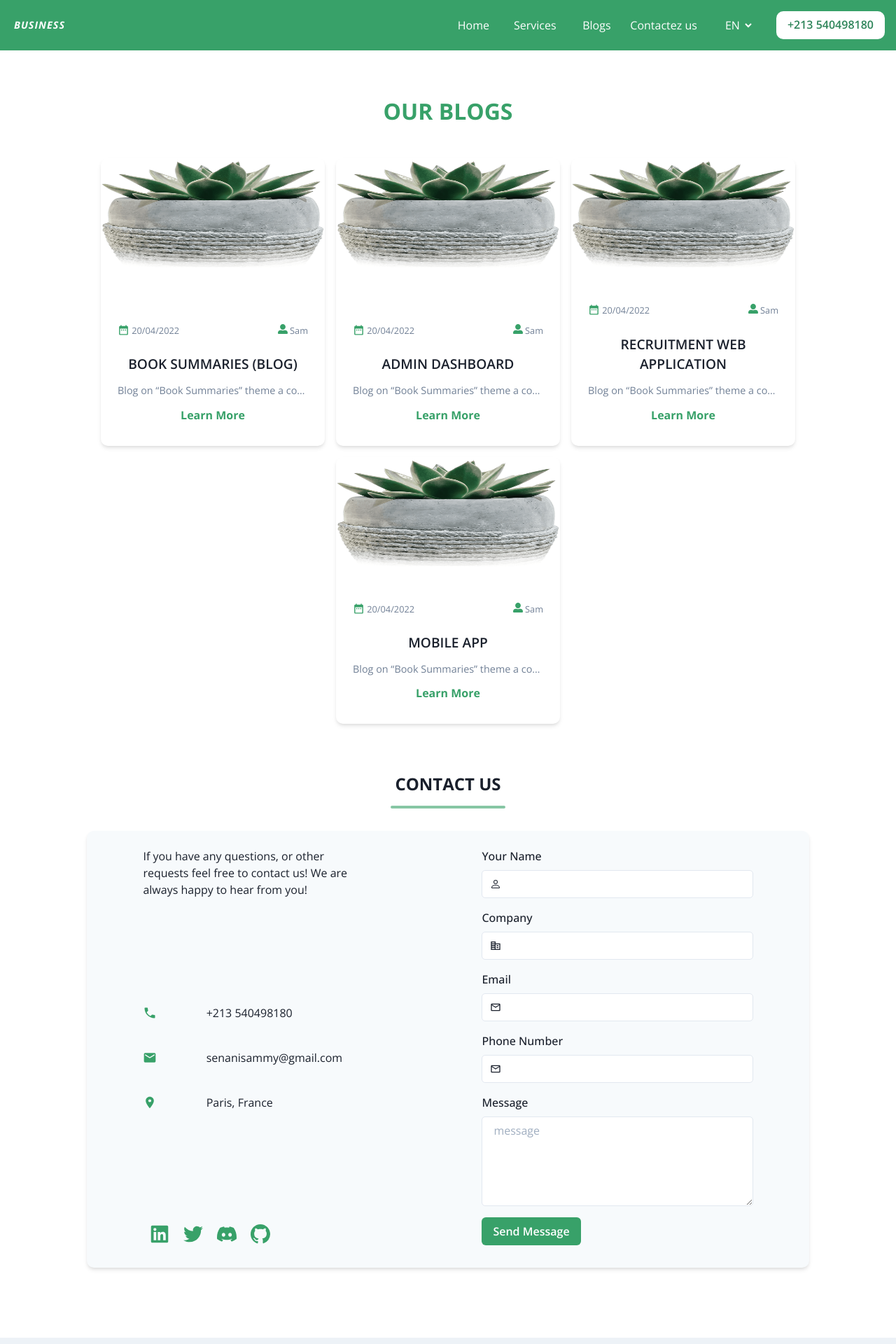
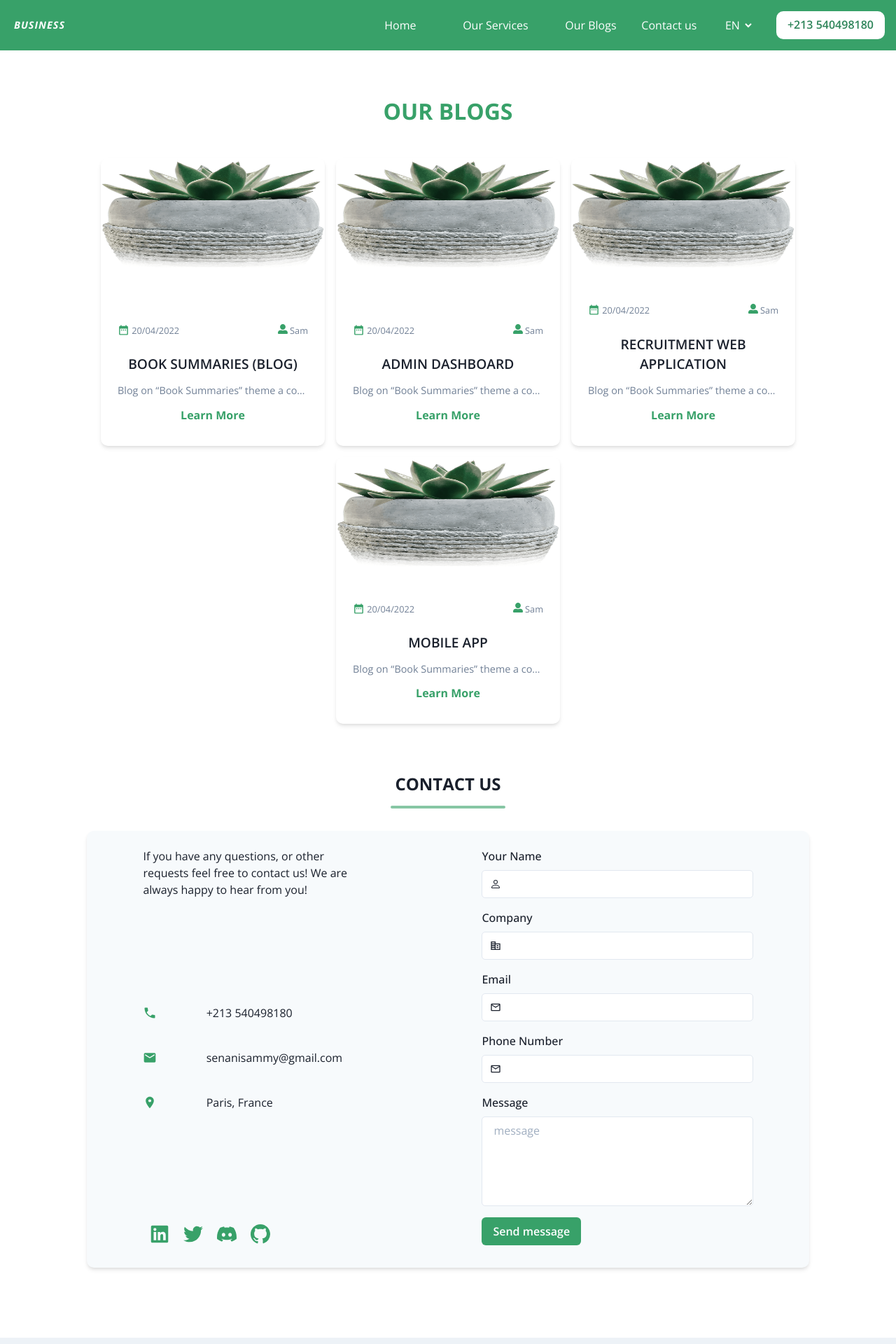
Before and after one commit to Samlogy/nextjs-boilterplate-typescript-chakraui, a Next.js app: page /blogs in a window 1280 px wide. Shown: the top 1920 px of the page at 70% size. Built offline with nearby package versions, Linux system fonts and the light colour scheme.

Commit message:
add: transaltion to website fix: some beugs

```diff
--- a/components/About.tsx
+++ b/components/About.tsx
@@ -1,5 +1,5 @@
 import { Flex, Heading, Image, Text } from '@chakra-ui/react'
-import SectionWrapper from './SectionWrapper'
+import { SectionWrapper, CallToAction } from './'
 import { useLocale } from '../lib/hooks'
 
 const About = ({ data }: { data: any }) => {
@@ -26,6 +26,8 @@ const About = ({ data }: { data: any }) => {
               </Text>
             ))}
           </Flex>
+
+          <CallToAction />
         </Flex>
       </Flex>
     </SectionWrapper>
--- a/components/Blog.tsx
+++ b/components/Blog.tsx
@@ -5,6 +5,7 @@ import Link from 'next/link'
 import { useLocale } from '../lib/hooks'
 
 const Blog = ({ data }: { data: any }) => {
+  const { t } = useLocale()
   return (
     <Link href={`/blog/${data.id}`} passHref>
       <Flex
@@ -48,7 +49,7 @@ const Blog = ({ data }: { data: any }) => {
             {data.text}
           </Text>
           <Text fontWeight={'bold'} color={'accent_4'} textAlign="center">
-            Learn More
+            {t.globals.learn_more}
           </Text>
         </Flex>
       </Flex>
--- a/components/Contact.tsx
+++ b/components/Contact.tsx
@@ -70,7 +70,7 @@ const socialMedia = [
   }
 ]
 
-export default function contact() {
+export default function Contact() {
   const {
     register,
     handleSubmit,
@@ -78,12 +78,11 @@ export default function contact() {
   } = useForm({
     resolver: yupResolver(contactSchema)
   })
+  const { t } = useLocale()
 
   const toast = useToast()
 
   const onContact = async (contact: any) => {
-    console.log(contact)
-    // api call
     const res = await CONTACT(contact)
     if (res) {
       toast({
@@ -113,7 +112,7 @@ export default function contact() {
   const inputColor = useColorModeValue('white', 'gray_3')
 
   return (
-    <SectionWrapper title="Contact Us" id="contact">
+    <SectionWrapper title={t.contacts.title} id="contact">
       <Flex
         flexDir={'row'}
         flexWrap={'wrap'}
@@ -131,8 +130,7 @@ export default function contact() {
           flexBasis={'40%'}
         >
           <Text color={textColor} fontSize={'1rem'} maxW="20rem">
-            If you have any questions, or other requests feel free to contact us! We are always
-            happy to hear from you!
+            {t.contacts.description}
           </Text>
 
           <Flex
@@ -192,7 +190,7 @@ export default function contact() {
           <form onSubmit={handleSubmit(onContact)}>
             <FormControl id="name" mb="1rem">
               <FormLabel>
-                Your Name
+                {t.contacts.name}
                 {/* <Box as="span" color="gray_4" fontSize=".85rem" ml=".15rem" fontStyle={'italic'}>
                     (Optional)
                   </Box> */}
@@ -215,9 +213,9 @@ export default function contact() {
               {errors.name && <ErrorMessage error={errors.name.message} />}
             </FormControl>
 
-            <FormControl id="name" mb="1rem">
+            <FormControl id="company" mb="1rem">
               <FormLabel>
-                Company
+                {t.contacts.company}
                 {/* <Box as="span" color="gray_4" fontSize=".85rem" ml=".15rem" fontStyle={'italic'}>
                     (Optional)
                   </Box> */}
@@ -240,8 +238,8 @@ export default function contact() {
               {errors.company && <ErrorMessage error={errors.company.message} />}
             </FormControl>
 
-            <FormControl id="name" mb="1rem">
-              <FormLabel> Email </FormLabel>
+            <FormControl id="email" mb="1rem">
+              <FormLabel> {t.contacts.email} </FormLabel>
               <InputGroup>
                 <InputLeftElement pointerEvents="none">
                   <MdOutlineEmail color="gray_1" />
@@ -261,7 +259,7 @@ export default function contact() {
             </FormControl>
 
             <FormControl id="phone" mb="1rem">
-              <FormLabel> Phone Number </FormLabel>
+              <FormLabel> {t.contacts.phone} </FormLabel>
               <InputGroup>
                 <InputLeftElement pointerEvents="none">
                   <MdOutlineEmail color="gray_1" />
@@ -280,8 +278,8 @@ export default function contact() {
               {errors.phone && <ErrorMessage error={errors.phone.message} />}
             </FormControl>
 
-            <FormControl id="name" mb="1rem">
-              <FormLabel> Message </FormLabel>
+            <FormControl id="message" mb="1rem">
+              <FormLabel> {t.contacts.message} </FormLabel>
               <Textarea
                 placeholder="message"
                 isInvalid={errors.message ? true : false}
@@ -295,9 +293,9 @@ export default function contact() {
               {errors.message && <ErrorMessage error={errors.message.message} />}
             </FormControl>
 
-            <FormControl id="name" float="right" mb=".5rem">
+            <FormControl id="send-message" float="right" mb=".5rem">
               <Button type="submit" bg="accent_4" color="white" _hover={{ bg: 'accent_3' }}>
-                Send Message
+                {t.contacts.button}
               </Button>
             </FormControl>
           </form>
--- a/components/Hero.tsx
+++ b/components/Hero.tsx
@@ -22,7 +22,7 @@ const Hero = () => {
         w={['30rem', '', '25rem', '']}
       >
         <Heading mb="2rem">
-          Agence de développement{' '}
+          {t.hero.title}{' '}
           <Box as="span" color="accent_4">
             <TypeWritter loop={true} speed={100} delay={1500} words={['Web', 'Mobile.']} />
           </Box>
--- a/components/NavBar.tsx
+++ b/components/NavBar.tsx
@@ -1,6 +1,6 @@
 import { Box, Button, Flex, Stack } from '@chakra-ui/react'
 import Link from 'next/link'
-import { useRouter } from "next/router"
+import { useRouter } from 'next/router'
 import React, { useState } from 'react'
 import { MdMenu, MdOutlineClose } from 'react-icons/md'
 import { useLocale } from '../lib/hooks'
@@ -10,7 +10,7 @@ import LanguageSwitcher from './LanguageSwitcher'
 interface IMenuItem {
   children: any
   to: any
-  rest?: any
+  [restProps: string]: any
 }
 interface IMenuToggle {
   toggle: any
@@ -45,14 +45,14 @@ const MenuToggle = ({ toggle, isOpen }: IMenuToggle) => {
   )
 }
 
-const MenuItem = ({ children, to = '/', ...rest }: IMenuItem) => {
+const MenuItem = ({ children, to = '/', ...restProps }: IMenuItem) => {
   return (
     <Box
       display="block"
       textAlign={'center'}
-      minW="5rem"
+      minW="8rem"
       ml=".5rem!important"
-      {...rest}
+      {...restProps}
       _hover={{ textDecor: 'underline', fontWeight: '600' }}
     >
       <Link href={to}>{children}</Link>
@@ -101,7 +101,9 @@ const MenuLinks = ({ isOpen }: { isOpen: boolean }) => {
           minW="5rem"
           ml=".5rem!important"
         >
-          <Link href={'#contact'}>{t.menu.contacts}</Link>
+          <Link href={'#contact'}>
+            <a>{t.menu.contacts}</a>
+          </Link>
         </Box>
 
         <LanguageSwitcher />
--- a/components/Services.tsx
+++ b/components/Services.tsx
@@ -6,6 +6,7 @@ import { useLocale } from '../lib/hooks'
 const Services = ({ data }: { data: any }) => {
   const { t } = useLocale()
   return (
+    <Link href={`/services`} passHref>
       <SectionWrapper title={t.services.title} description={t.services.description}>
         <Flex flexDir="row" flexWrap="wrap" justifyContent="space-evenly">
           {data.length > 0 &&
@@ -34,19 +35,17 @@ const Services = ({ data }: { data: any }) => {
                 <Text fontSize=".9rem" mb=".75rem" textAlign={'center'} color={'gray_4'}>
                   {service?.description}
                 </Text>
-              <Text as={Link} href={service?.link} fontWeight={'bold'} color={'accent_4'}>
+                <Text fontWeight={'bold'} color={'accent_4'}>
                   Learn More
                 </Text>
               </Flex>
             ))}
         </Flex>
 
-      {CallToAction()}
+        <CallToAction />
       </SectionWrapper>
+    </Link>
   )
-
-
 }
 
-
 export default Services
--- a/components/TechStack.tsx
+++ b/components/TechStack.tsx
@@ -12,7 +12,7 @@ const TechStack = ({ data }: { data: any }) => {
         {data?.map((tech, idx) => (
           <Box key={idx} p=".15rem" borderRadius={'10px'} boxShadow="md" m=".5rem">
             <Image src={tech?.image.src} alt="tech-stack-image" boxSize="8rem" />
-            <Text textAlign={'center'} fontSize=".9rem" maxW="">
+            <Text textAlign={'center'} fontSize=".9rem" textTransform={'uppercase'}>
               {tech.name}
             </Text>
           </Box>
--- a/locales/en.ts
+++ b/locales/en.ts
@@ -1,12 +1,13 @@
 const en = {
   globals: {
-    call_to_action: 'Start your business now !'
+    call_to_action: 'Start your business now !',
+    learn_more: 'Learn More'
   },
   menu: {
     home: 'Home',
-    services: 'Services',
-    blogs: 'Blogs',
-    contacts: 'Contactez us'
+    services: 'Our Services',
+    blogs: 'Our Blogs',
+    contacts: 'Contact us'
   },
   hero: {
     title: 'Developement Agency',
@@ -43,7 +44,7 @@ const en = {
     description: '',
     text: ''
   },
-  contact: {
+  contacts: {
     title: 'CONTACT US',
     description:
       'If you have any questions, or other requests feel free to contact us! We are always happy to hear from you!',
--- a/locales/fr.ts
+++ b/locales/fr.ts
@@ -1,6 +1,7 @@
 const fr = {
   globals: {
-    call_to_action: 'démarrez votre entreprise maintenant !'
+    call_to_action: 'Démarrez votre entreprise dès maintenant !',
+    learn_more: 'En savoir plus'
   },
   menu: {
     home: 'Acceuil',
@@ -43,7 +44,7 @@ const fr = {
     description: '',
     text: ''
   },
-  contact: {
+  contacts: {
     title: 'Contactez-nous',
     description:
       "Si vous avez des questions, ou d'autres demandes, n'hésitez pas à nous contacter ! Nous sommes toujours heureux d'avoir de vos nouvelles!",
@@ -52,7 +53,7 @@ const fr = {
     email: 'Adresse mail',
     phone: 'Numéro de téléphone',
     message: 'Message',
-    button: 'envoyer le message'
+    button: 'Envoyer le message'
   },
   footer: {
     rights: 'Tous droits réservés',
--- a/pages/index.tsx
+++ b/pages/index.tsx
@@ -29,7 +29,7 @@ export default function Home({ about, techStack, services, reviews, projects, bl
         <About data={about} />
         <Services data={services} />
         {techStack && <TechStack data={techStack} />}
-        <Projects data={projects} />
+        {/* <Projects data={projects} /> */}
         <Testimonials data={reviews} />
         <Blogs data={blogs} />
       </Layout>
```
Also changed, not shown: components/Projects.tsx (+5 -8 lines), components/Testimonials.tsx (+6 -13 lines), 1 other file (tests, documents, lock files or other folders). Lines whose indentation alone changed are shown as unchanged.
